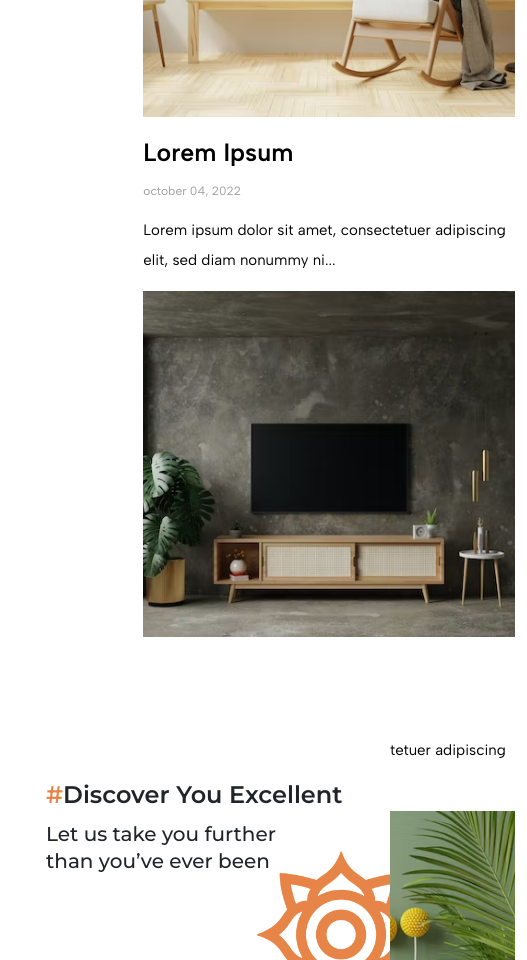
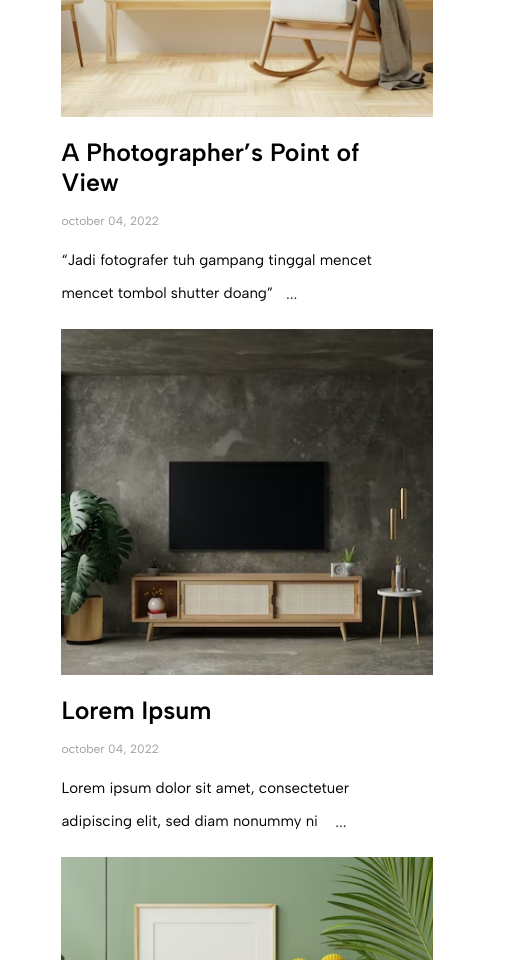
Before and after one commit to muhamadsolihin/web-tci, a Vue app: page /blog in a window 390 px wide. Shown: the part 1040-2000 px from the top of the page, 527 px wide, since content can reach past the window. Built offline with nearby package versions, Linux system fonts and the light colour scheme.

Commit message:
blog mobile

```diff
--- a/src/views/Blog/components/content.vue
+++ b/src/views/Blog/components/content.vue
@@ -9,11 +9,10 @@
         <div class="row content">
           <div class="col-md-4">
             <img class="img-1" src="@/assets/images/blog/1.png" />
-            <p class="title">Lorem Ipsum</p>
+            <p class="title">A Photographer’s Point of View </p>
             <p class="tgl">october 04, 2022</p>
             <p class="description">
-              Lorem ipsum dolor sit amet, consectetuer adipiscing elit, sed diam
-              nonummy ni...
+              “Jadi fotografer tuh gampang tinggal mencet mencet tombol shutter doang”<a class="btn" @click="$router.push(`/blog/content`)">...</a>
             </p>
           </div>
           <div class="col-md-4">
@@ -22,7 +21,7 @@
             <p class="tgl">october 04, 2022</p>
             <p class="description">
               Lorem ipsum dolor sit amet, consectetuer adipiscing elit, sed diam
-              nonummy ni...
+              nonummy ni <a class="btn" @click="$router.push(`/blog/content`)">...</a>
             </p>
           </div>
           <div class="col-md-4">
@@ -33,7 +32,7 @@
               Lorem ipsum dolor sit amet, consectetuer adipiscing elit, sed diam
               nonummy ni
 
-              <a href="">...</a>
+              <a class="btn" @click="$router.push(`/blog/content`)">...</a>
             </p>
           </div>
         </div>
@@ -83,4 +82,20 @@
       }
     }
   }
+
+  @media screen and (max-width:768px){
+    #content-blog{
+      margin-bottom: 40em;
+    }
+    .container-custom {
+      margin-left: -3%;
+    }
+    .content{
+      margin-left: -30%;
+      width: 325px;
+    }
+    .description {
+      width: 325px;
+    }
+  }
   </style>
--- a/src/views/Blog/content/components/content.vue
+++ b/src/views/Blog/content/components/content.vue
@@ -84,12 +84,9 @@
             manusia selalu melibatkan ilmu fotografi.”
           </p>
         </div>
-
       </div>
-      <p class="sub-title">
-          Similar Blogs
-        </p>
-        <div class="row">
+      <p class="sub-title">Similar Blogs</p>
+      <div class="row similar">
         <div class="col-md-4">
           <img class="img-2" src="@/assets/images/blog/1.png" />
           <p class="title">Lorem Ipsum</p>
@@ -126,7 +123,6 @@
 <script></script>
 <style lang="scss" scoped>
 #content-blog {
-
   width: 100%;
   // margin-bottom: 100%;
   padding: 0 140px;
@@ -168,6 +164,38 @@ color: #000000;
       width: 372px;
       height: 346px;
     }
+    .sub-title {
+      font-weight: 600;
+      font-size: 55px;
+      line-height: 66px;
+      /* identical to box height */
+
+      letter-spacing: -2.81895px;
+
+      color: #000000;
+    }
+  }
+}
+@media screen and (max-width: 768px) {
+  .content {
+    width: 325px;
+    margin-left: -25%;
+  }
+  .img-1 {
+    width: 325px !important;
+    height: 325px !important;
+  }
+  .similar {
+    width: 325px;
+    margin-left: -30%;
+  }
+  .sub-title {
+    font-size: 30px !important;
+    line-height: 37px;
+    /* identical to box height */
+    margin-left: -20%;
+
+    color: #000000;
   }
 }
 </style>
--- a/src/views/Blog/content/components/herosection.vue
+++ b/src/views/Blog/content/components/herosection.vue
@@ -15,11 +15,12 @@
               style="width: 218px"
               :color="'#ffffff'"
             />-->
-            <h1 class="hero-title ">
-              A Photographer’s Point of View :
-Belajar Sejarah Melukis dengan Cahaya
-(Public Lecture by Angga Futuh Nudjum)
-
+      <h1 class="hero-title">
+        <!-- A Photographer’s Point of View :<br/> -->
+        <span style="text-align: justify">
+          Belajar Sejarah Melukis dengan Cahaya <br />(Public Lecture by Angga
+          Futuh Nudjum)</span
+        >
       </h1>
       <!--
             <div class="d-flex flex-row justify-content-start align-items-start">
@@ -40,9 +41,7 @@ Belajar Sejarah Melukis dengan Cahaya
       alt="asset"
     />
   </section>
-    <section id="hero-1">
-
-    </section>
+  <section id="hero-1"></section>
 </template>
 
 <script setup>
@@ -63,11 +62,11 @@ Belajar Sejarah Melukis dengan Cahaya
     border-left: 1px solid #b8bdc6;
     border-right: 1px solid #b8bdc6;
     .hero-title {
-        font-size: 20px;
+      font-size: 32px;
       font-family: "Montserrat", sans-serif;
       margin-top: -15%;
       font-weight: 600;
-        line-height: 60px;
+      line-height: 40px;
       text-align: left;
       margin-left: 3%;
       color: white;
@@ -107,7 +106,7 @@ Belajar Sejarah Melukis dengan Cahaya
   }
 }
 
-  #hero-1{
+#hero-1 {
   height: 20vh;
   background-color: #fff;
 }
--- a/src/views/contact-us/components/FormSection.vue
+++ b/src/views/contact-us/components/FormSection.vue
@@ -98,13 +98,13 @@
             </div> -->
             <div class="d-flex flex-row align-items-center">
               <img src="@/assets/images/icons/agree.svg" alt="icon" />
-              <router-link to="/third-party" class="mb-0 ms-2 fw-500">
+              <router-link to="/third-party" class="mb-0 ms-2 fw-500" style="text-decoration:none; color:black">
                 I agree to receive other communications from TCI
               </router-link>
             </div>
             <div class="d-flex flex-row align-items-center mt-3">
               <img src="@/assets/images/icons/agree.svg" alt="icon" />
-              <router-link to="/third-party" class="mb-0 ms-2 fw-500">
+              <router-link to="/third-party" class="mb-0 ms-2 fw-500" style="text-decoration:none; color:black">
                 I agree to allow TCI to store and process my personal data
               </router-link>
             </div>
--- a/src/views/homepage/components/blog.vue
+++ b/src/views/homepage/components/blog.vue
@@ -31,13 +31,14 @@
         >
           <div class="justify-content-center h-100">
             <el-carousel
+
               trigger="click"
               height="32.5em"
               width="37em"
               style="margin-top: 20%; margin-left: 4%"
             >
               <el-carousel-item>
-                <div class="card" style="width: 36.6em; border: none">
+                <div class="card btn" style="width: 36.6em; border: none" @click="$router.push(`/blog`)">
                   <img
                     src="@/assets/images/galerry/blog.png"
                     class="card-img-top"
@@ -55,7 +56,7 @@
                 </div>
               </el-carousel-item>
               <el-carousel-item>
-                <div class="card" style="width: 36.6em; border: none">
+                <div class="card btn" style="width: 36.6em; border: none" @click="$router.push(`/blog`)">
                   <img
                     src="@/assets/images/galerry/blog.png"
                     class="card-img-top"
@@ -73,7 +74,7 @@
                 </div>
               </el-carousel-item>
               <el-carousel-item>
-                <div class="card" style="width: 36.6em; border: none">
+                <div class="card btn" style="width: 36.6em; border: none" @click="$router.push(`/blog`)">
                   <img
                     src="@/assets/images/galerry/blog.png"
                     class="card-img-top"
@@ -127,7 +128,7 @@
               style="margin-top: 20%; margin-left: 4%"
             >
               <el-carousel-item>
-                <div class="card" style="width: 36.6em; border: none">
+                <div class="card btn" style="width: 36.6em; border: none" @click="$router.push(`/blog`)">
                   <img
                     src="@/assets/images/galerry/blog.png"
                     class="card-img-top"
@@ -145,7 +146,7 @@
                 </div>
               </el-carousel-item>
               <el-carousel-item>
-                <div class="card" style="width: 36.6em; border: none">
+                <div class="card btn" style="width: 36.6em; border: none" @click="$router.push(`/blog`)">
                   <img
                     src="@/assets/images/galerry/blog.png"
                     class="card-img-top"
@@ -163,7 +164,7 @@
                 </div>
               </el-carousel-item>
               <el-carousel-item>
-                <div class="card" style="width: 36.6em; border: none">
+                <div class="card btn" style="width: 36.6em; border: none" @click="$router.push(`/blog`)">
                   <img
                     src="@/assets/images/galerry/blog.png"
                     class="card-img-top"
```
Also changed, not shown: src/views/Blog/components/Home.vue (+7 -11 lines). Lines whose indentation alone changed are shown as unchanged.
